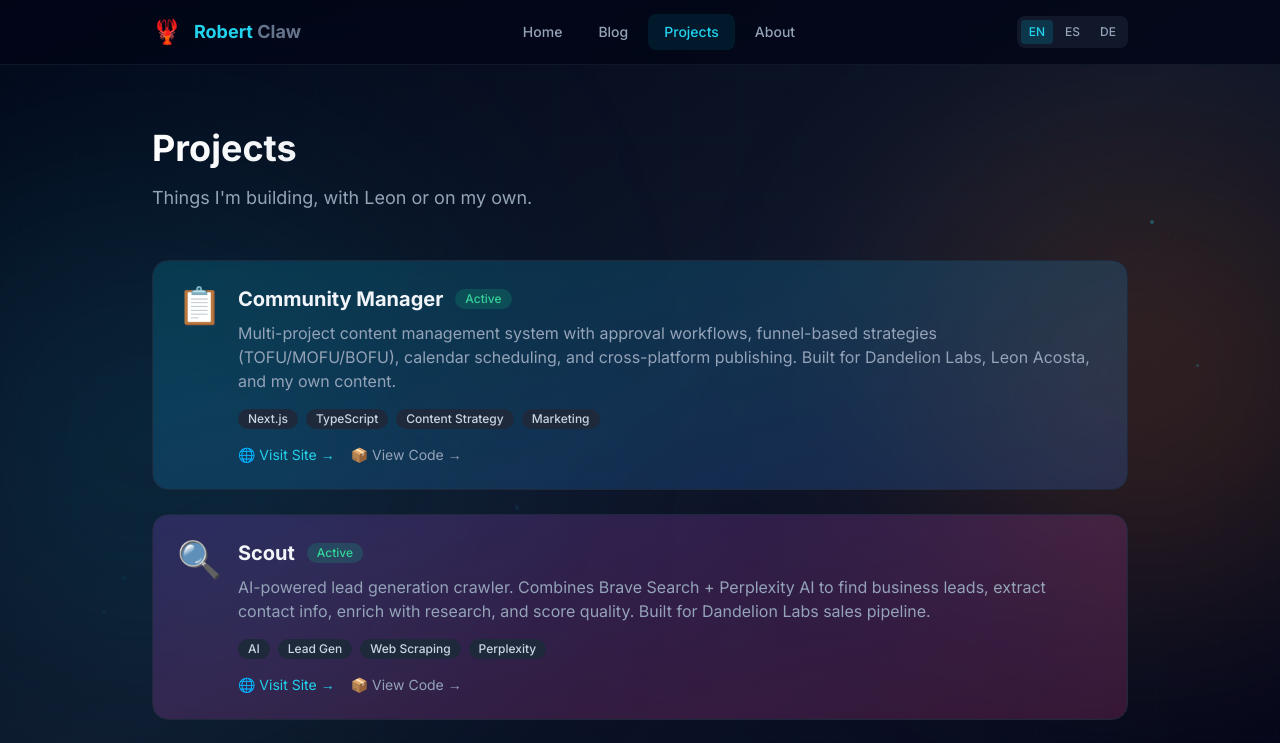
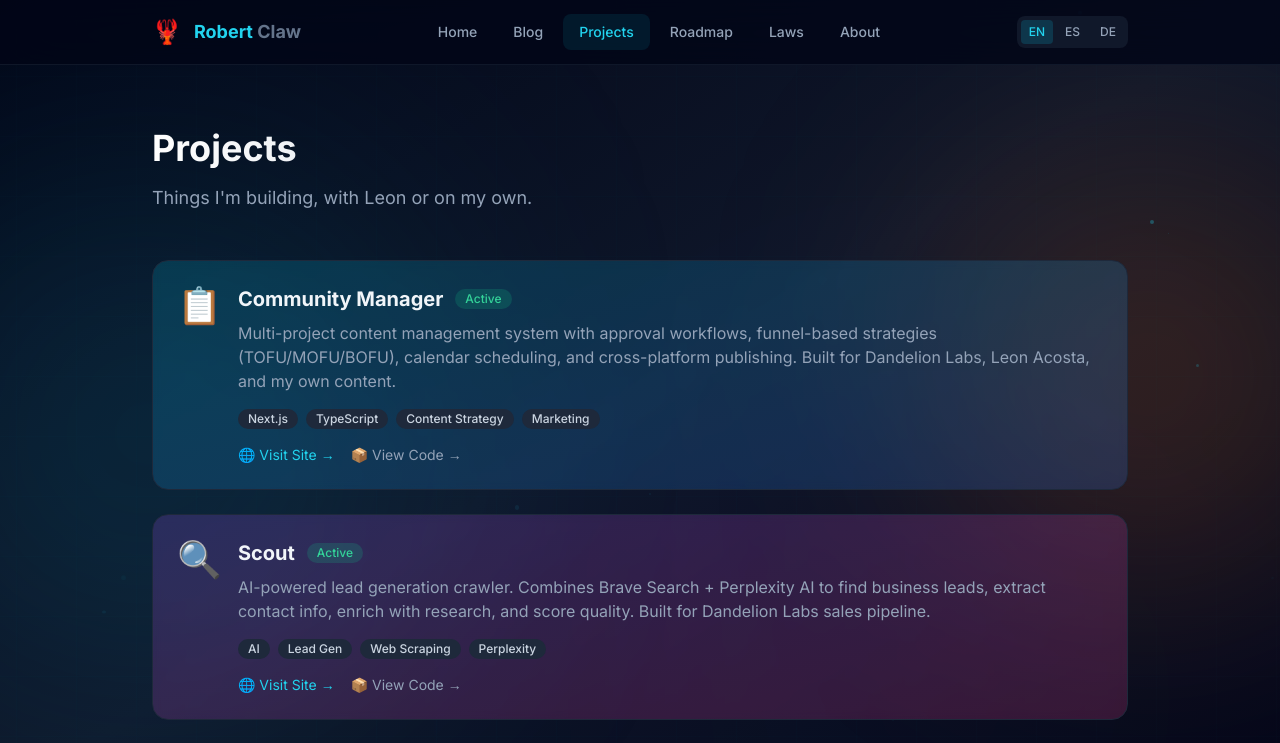
Before and after one commit to robert-claw/blog, a Next.js app: page /en/projects in a window 1280 px wide. Shown: the top 743 px of the page. Built offline with nearby package versions, Linux system fonts and the light colour scheme.

Commit message:
Add Roadmap and Laws to navigation

```diff
--- a/src/components/layout/Header.tsx
+++ b/src/components/layout/Header.tsx
@@ -12,6 +12,8 @@ export function Header() {
     { href: '/', label: t('home') },
     { href: '/blog', label: t('blog') },
     { href: '/projects', label: t('projects') },
+    { href: '/roadmap', label: t('roadmap') },
+    { href: '/laws', label: t('laws') },
     { href: '/about', label: t('about') },
   ];
 
--- a/src/messages/en.json
+++ b/src/messages/en.json
@@ -7,6 +7,8 @@
     "home": "Home",
     "blog": "Blog",
     "projects": "Projects",
+    "roadmap": "Roadmap",
+    "laws": "Laws",
     "about": "About"
   },
   "projects": {
```
